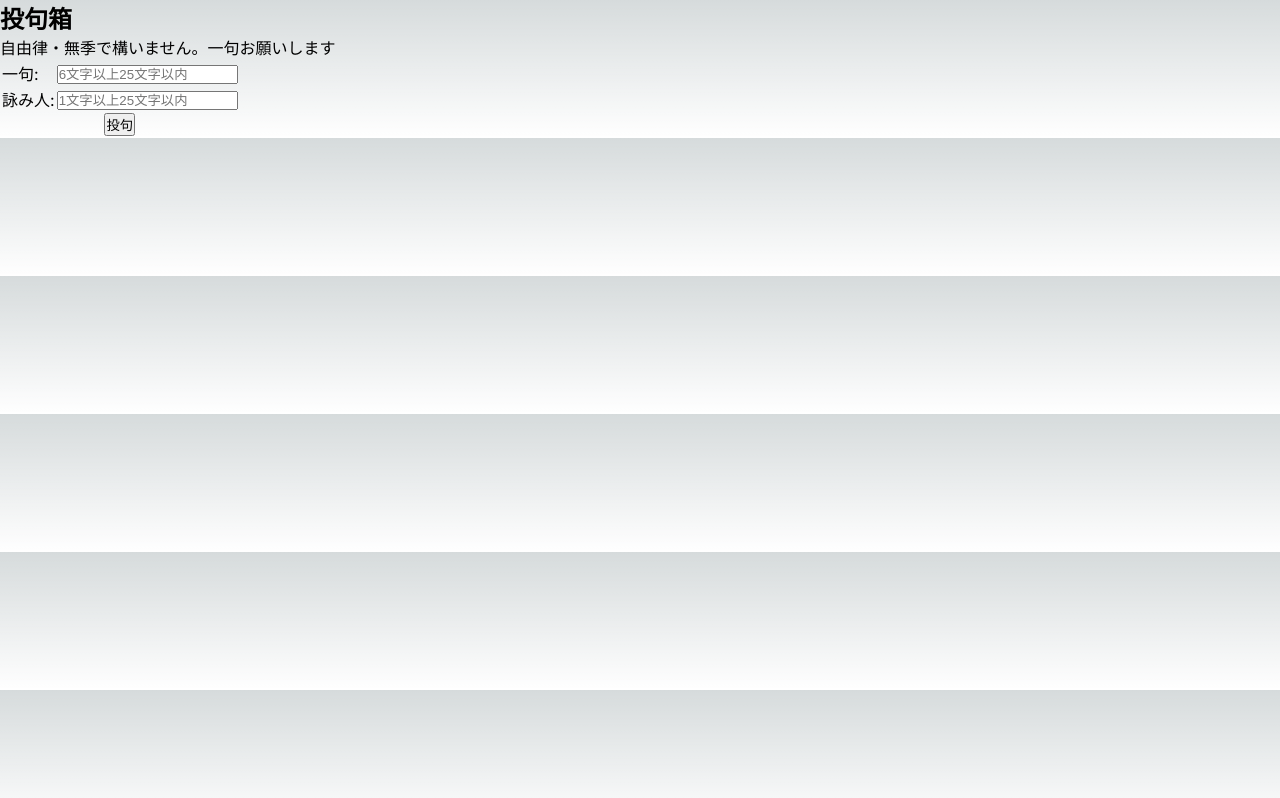
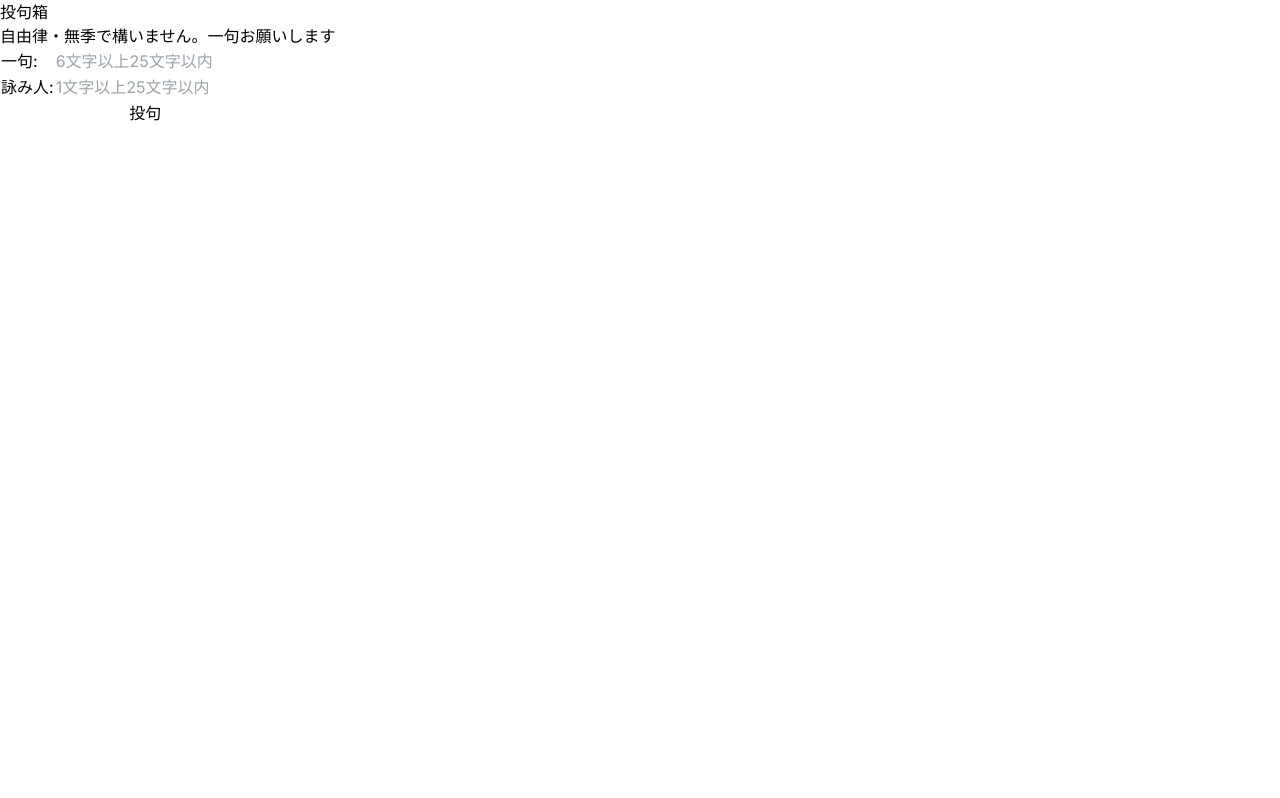
Before and after one commit to hmatsu47/talkbox, a Next.js app: page / in a window 1280 px wide. Built offline with nearby package versions, Linux system fonts and the light colour scheme.

Commit message:
Tailwind CSS 導入準備

```diff
--- /dev/null
+++ b/postcss.config.js
@@ -0,0 +1,6 @@
+module.exports = {
+  plugins: {
+    tailwindcss: {},
+    autoprefixer: {},
+  },
+}
--- a/src/app/globals.css
+++ b/src/app/globals.css
@@ -1,107 +1,8 @@
+@tailwind base;
+@tailwind components;
+@tailwind utilities;
+
+/* Custom styles */
 :root {
-  --max-width: 1100px;
-  --border-radius: 12px;
-  --font-mono: ui-monospace, Menlo, Monaco, "Cascadia Mono", "Segoe UI Mono",
-    "Roboto Mono", "Oxygen Mono", "Ubuntu Monospace", "Source Code Pro",
-    "Fira Mono", "Droid Sans Mono", "Courier New", monospace;
-
-  --foreground-rgb: 0, 0, 0;
-  --background-start-rgb: 214, 219, 220;
-  --background-end-rgb: 255, 255, 255;
-
-  --primary-glow: conic-gradient(
-    from 180deg at 50% 50%,
-    #16abff33 0deg,
-    #0885ff33 55deg,
-    #54d6ff33 120deg,
-    #0071ff33 160deg,
-    transparent 360deg
-  );
-  --secondary-glow: radial-gradient(
-    rgba(255, 255, 255, 1),
-    rgba(255, 255, 255, 0)
-  );
-
-  --tile-start-rgb: 239, 245, 249;
-  --tile-end-rgb: 228, 232, 233;
-  --tile-border: conic-gradient(
-    #00000080,
-    #00000040,
-    #00000030,
-    #00000020,
-    #00000010,
-    #00000010,
-    #00000080
-  );
-
-  --callout-rgb: 238, 240, 241;
-  --callout-border-rgb: 172, 175, 176;
-  --card-rgb: 180, 185, 188;
-  --card-border-rgb: 131, 134, 135;
+  --color-primary: #ffa500; /* Orange */
 }
-
-@media (prefers-color-scheme: dark) {
-  :root {
-    --foreground-rgb: 255, 255, 255;
-    --background-start-rgb: 0, 0, 0;
-    --background-end-rgb: 0, 0, 0;
-
-    --primary-glow: radial-gradient(rgba(1, 65, 255, 0.4), rgba(1, 65, 255, 0));
-    --secondary-glow: linear-gradient(
-      to bottom right,
-      rgba(1, 65, 255, 0),
-      rgba(1, 65, 255, 0),
-      rgba(1, 65, 255, 0.3)
-    );
-
-    --tile-start-rgb: 2, 13, 46;
-    --tile-end-rgb: 2, 5, 19;
-    --tile-border: conic-gradient(
-      #ffffff80,
-      #ffffff40,
-      #ffffff30,
-      #ffffff20,
-      #ffffff10,
-      #ffffff10,
-      #ffffff80
-    );
-
-    --callout-rgb: 20, 20, 20;
-    --callout-border-rgb: 108, 108, 108;
-    --card-rgb: 100, 100, 100;
-    --card-border-rgb: 200, 200, 200;
-  }
-}
-
-* {
-  box-sizing: border-box;
-  padding: 0;
-  margin: 0;
-}
-
-html,
-body {
-  max-width: 100vw;
-  overflow-x: hidden;
-}
-
-body {
-  color: rgb(var(--foreground-rgb));
-  background: linear-gradient(
-      to bottom,
-      transparent,
-      rgb(var(--background-end-rgb))
-    )
-    rgb(var(--background-start-rgb));
-}
-
-a {
-  color: inherit;
-  text-decoration: none;
-}
-
-@media (prefers-color-scheme: dark) {
-  html {
-    color-scheme: dark;
-  }
-}
--- /dev/null
+++ b/tailwind.config.js
@@ -0,0 +1,8 @@
+/** @type {import('tailwindcss').Config} */
+module.exports = {
+  content: [],
+  theme: {
+    extend: {},
+  },
+  plugins: [],
+}
```
